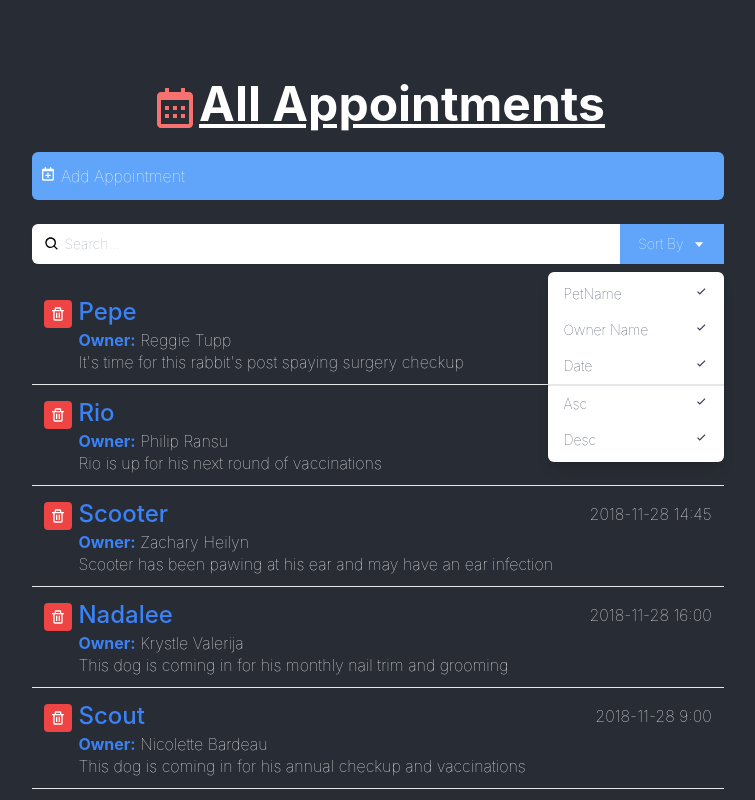
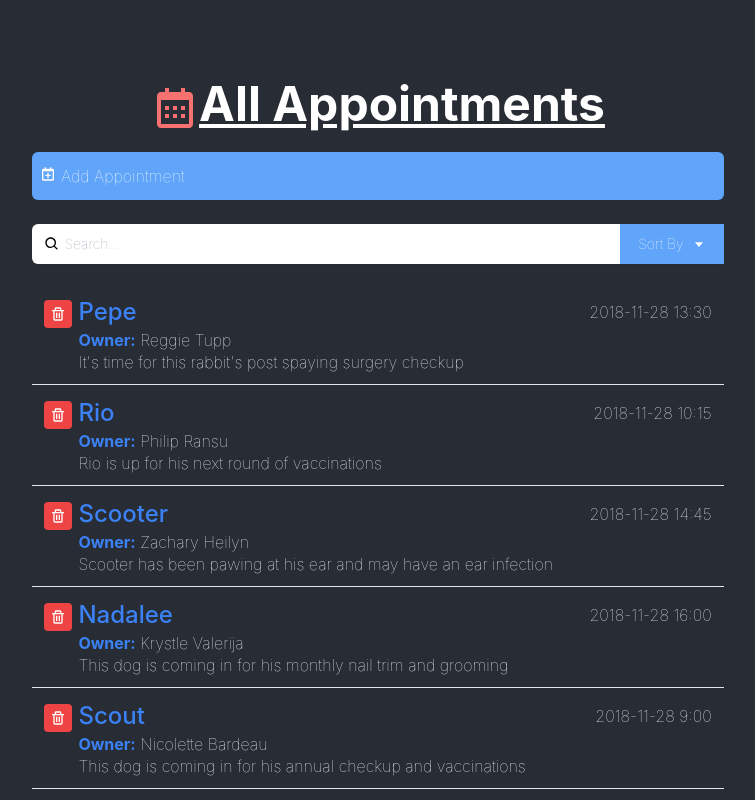
Before and after one commit to AhmedHany22/appointments, a React (Create React App) app: page / in a window 1280 px wide. Shown: the top 800 px of the page, without its empty margins (262-1017 px from the left). Built offline with nearby package versions, Linux system fonts and the light colour scheme.

Commit message:
Dropdown Toggle

```diff
--- a/src/components/Search.js
+++ b/src/components/Search.js
@@ -1,8 +1,12 @@
 import { BiSearch, BiCaretDown, BiCheck } from "react-icons/bi";
+import { useState } from "react";
 
 const orderBy = ["PetName", "Owner Name", "Date"];
 
-const DropDown = () => {
+const DropDown = ({ toggle }) => {
+  if (!toggle) {
+    return null;
+  }
   return (
     <div
       className="origin-top-right absolute right-0 mt-2 w-44
@@ -42,6 +46,8 @@ const DropDown = () => {
 };
 
 const Search = () => {
+  const [toggle, setToggle] = useState(false);
+
   return (
     <div className="py-5">
       <div className="mt-1 relative rounded-md shadow-sm">
@@ -65,10 +71,13 @@ const Search = () => {
               id="options-menu"
               aria-haspopup="true"
               aria-expanded="true"
+              onClick={() => {
+                setToggle(!toggle);
+              }}
             >
               Sort By <BiCaretDown className="ml-2" />
             </button>
-            <DropDown />
+            <DropDown toggle={toggle} />
           </div>
         </div>
       </div>
```
